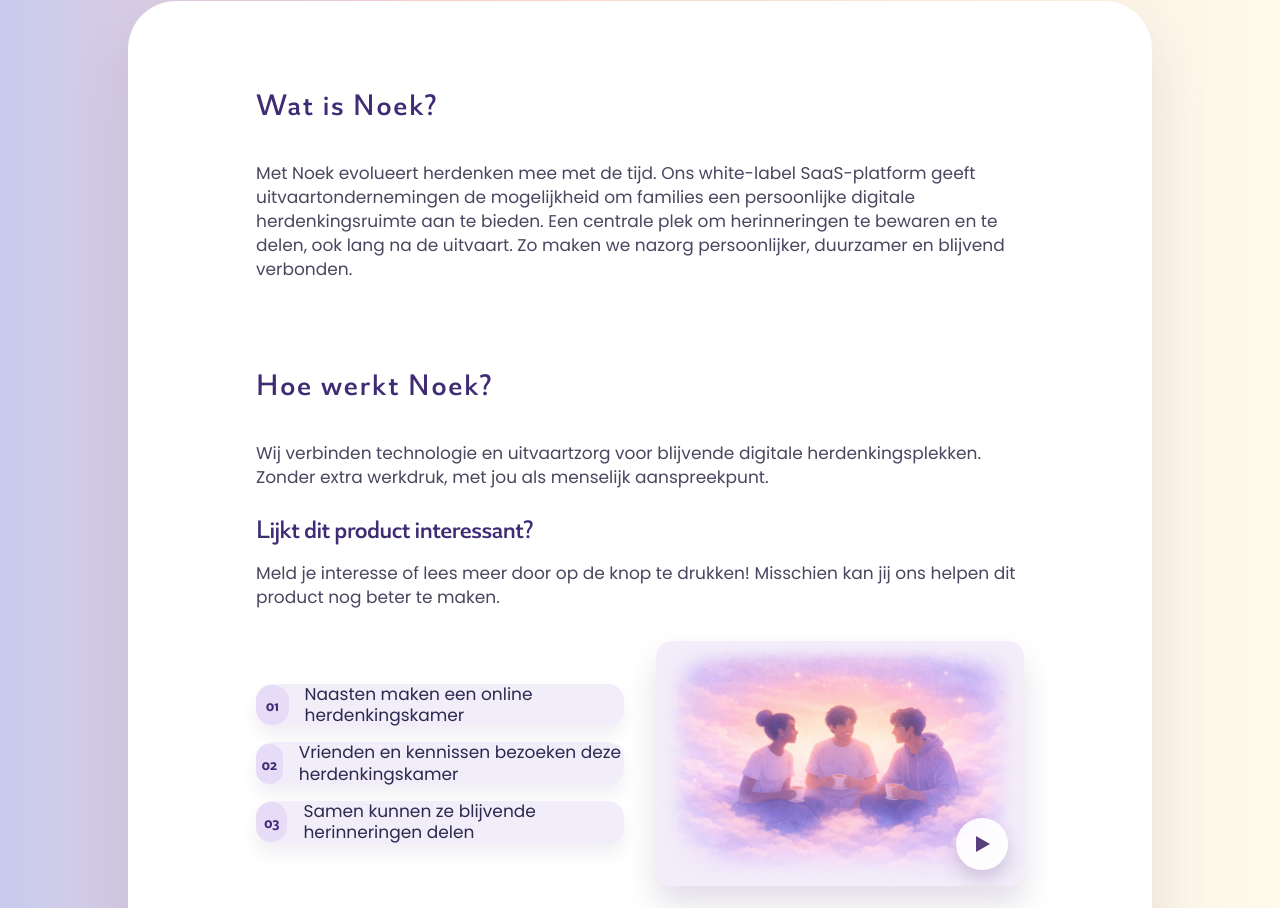
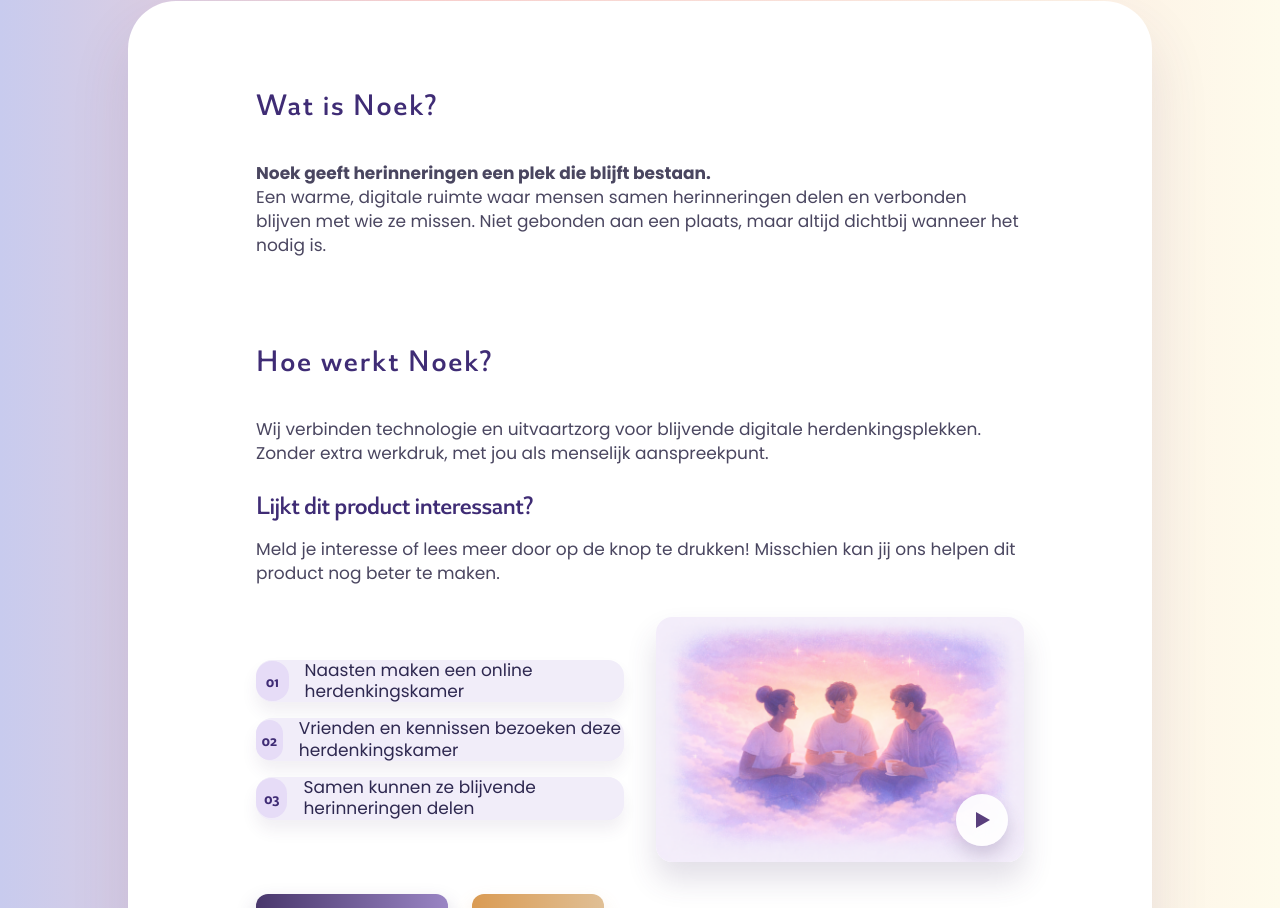
Before and after one commit to devosdevelops/Noekmemorial.be, a Vue app: page / in a window 1280 px wide. Shown: the part 778-1686 px from the top of the page. Built offline with nearby package versions, Linux system fonts and the light colour scheme; no server answers.

Commit message:
docs: copywrite wat is noek change homepage

```diff
--- a/src/pages/home-page.vue
+++ b/src/pages/home-page.vue
@@ -6,10 +6,9 @@
 
     <section class="home-stack" aria-label="Noek informatie">
       <content-section title="Wat is Noek?" section-id="wat-is-noek" surface="light">
-        Met Noek evolueert herdenken mee met de tijd. Ons white-label SaaS-platform geeft uitvaartondernemingen de
-        mogelijkheid om families een persoonlijke digitale herdenkingsruimte aan te bieden. Een centrale plek om
-        herinneringen te bewaren en te delen, ook lang na de uitvaart. Zo maken we nazorg persoonlijker, duurzamer en
-        blijvend verbonden.
+        <strong>Noek geeft herinneringen een plek die blijft bestaan.</strong><br />
+        Een warme, digitale ruimte waar mensen samen herinneringen delen en verbonden blijven met wie ze missen.
+        Niet gebonden aan een plaats, maar altijd dichtbij wanneer het nodig is.
       </content-section>
 
       <how-it-works-section />
```
